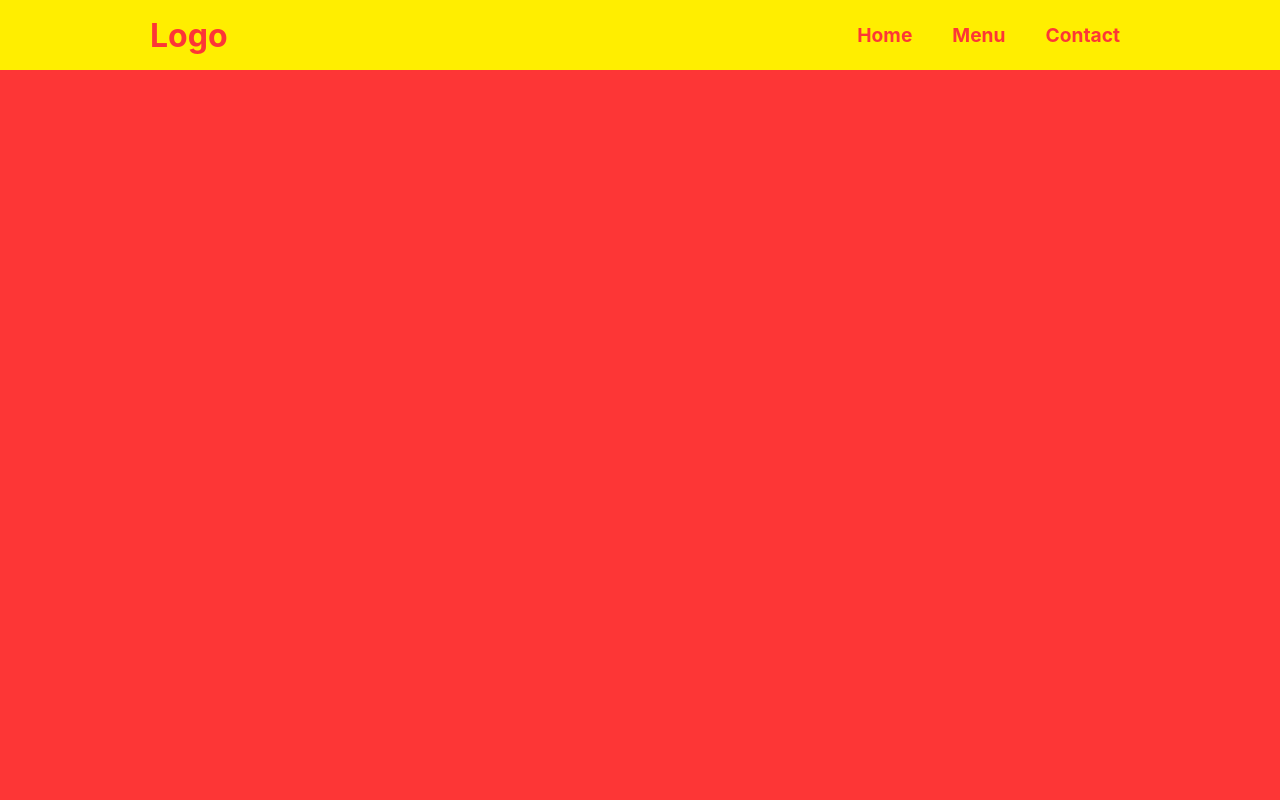
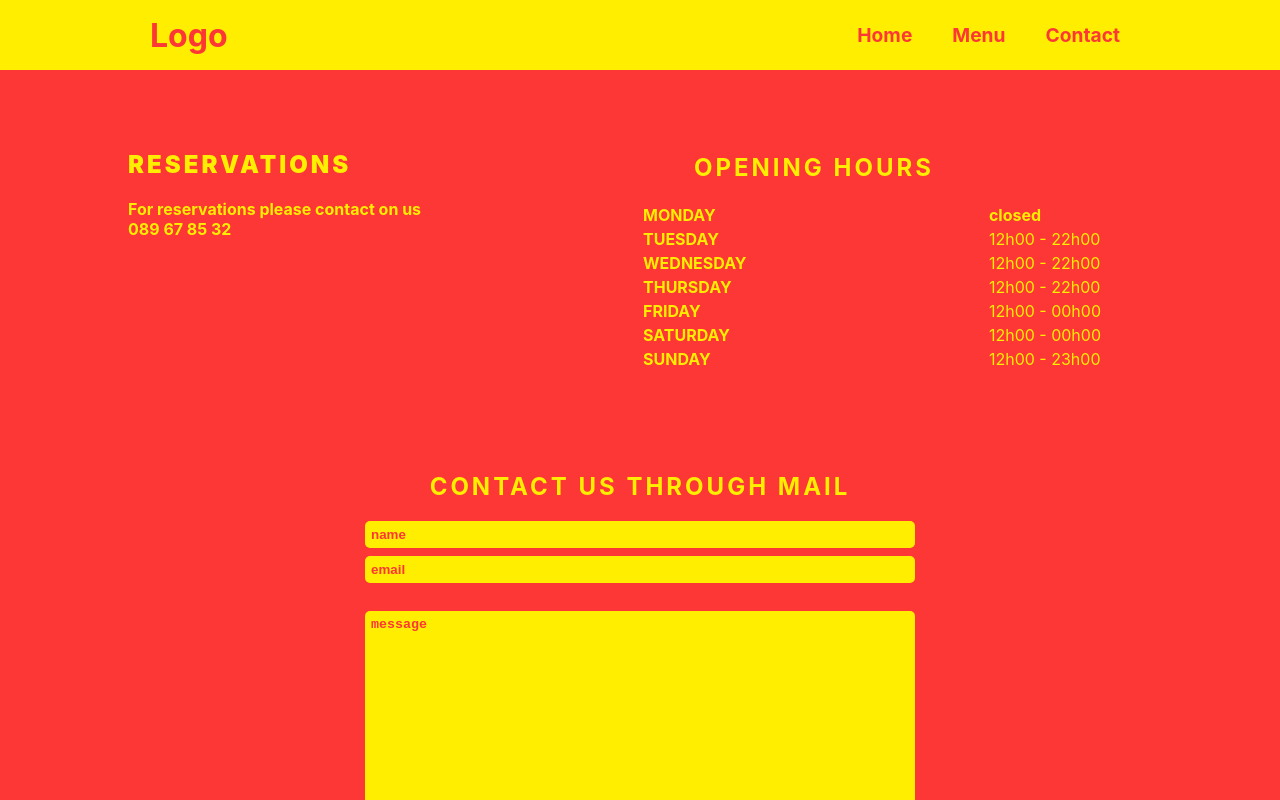
Before and after one commit to geoffreyjorissenpxl/BurgersAndBeers, a React (Create React App) app: page /contact in a window 1280 px wide. Built offline with nearby package versions, Linux system fonts and the light colour scheme; no server answers.

Commit message:
Add: layout creation contact-page

```diff
--- a/src/contact-page/contact-page.css
+++ b/src/contact-page/contact-page.css
@@ -0,0 +1,124 @@
+.contact-body{
+    height: 100vh;
+    padding-top:150px;
+    background-color: #fd3636;
+}
+
+.contact-body .grid-container{
+    margin: 0 10%;
+    display: grid;
+    grid-template-columns: 1fr 1fr;
+}
+
+.reservation-card {
+    color: #ffee00;
+    font-weight: bolder;
+}
+
+.reservation-title, th{
+    letter-spacing: 3px;
+    margin-bottom: 20px;
+    font-size: 1.5em;
+    font-weight: bolder;
+}
+
+
+table {
+    width: 100%;
+    color: #ffee00;
+
+}
+
+table img {
+    width: 25px;
+}
+
+th{
+    padding-bottom: 20px;
+}
+
+td{
+    text-align: left;
+}
+
+.form-container{
+    margin-top: 100px;
+
+}
+
+.form-container .reservation-title{
+    color: #ffee00;
+    text-align: center;
+}
+
+form {
+    margin: 0 auto;
+    width: 550px;
+}
+
+form input, textarea {
+    min-width: 100%;
+    max-width:100%;
+    margin-bottom: 8px;
+    border-radius: 5px;
+
+    border: 1px solid transparent;
+    background-color: #ffee00;
+    color: #fd3636;
+    font-weight: bolder;
+    padding: 5px;
+}
+
+form input::placeholder{
+    color: #fd3636;
+    font-weight: bolder;
+}
+
+form textarea::placeholder{
+    color: #fd3636;
+    font-weight: bolder;
+}
+
+form input:focus{
+    outline: none;
+    border:solid #000;
+
+}
+
+form textarea:focus{
+    outline: none;
+    border:solid #000;
+}
+
+form textarea{
+    min-height: 200px;
+    max-height: 400px;
+}
+
+.form-button {
+    border: 2px solid transparent;
+    box-shadow: inset 0 0 0 0 #fd3636;
+    transition: ease-out 0.1s;
+}
+.form-button:hover {
+    box-shadow: inset 600px 0 0 0 #fd3636;
+    color: #ffee00;
+    border: 2px solid #ffee00;
+}
+
+
+@media only screen and (max-width: 800px) {
+    .contact-body .grid-container {
+        grid-template-columns: 1fr;
+    }
+
+    .reservation-card{
+        margin-bottom: 100px;
+    }
+
+    form{
+        width: 80%;
+    }
+
+
+}
--- a/src/contact-page/contact-page.js
+++ b/src/contact-page/contact-page.js
@@ -1,8 +1,99 @@
+import './contact-page.css';
+import emailjs from 'emailjs-com';
+
 const ContactPage = () => {
+
+    function sendEmail(e){
+        e.preventDefault();
+        emailjs.sendForm("myRestaurantApp", "template_bt9nctg", e.target, "qGUEhlJj5ITF3YXcl")
+        .then((result) => {
+            console.log(result.text);
+        }, (error) => {
+            console.log(error.text);
+        });
+
+        e.target.reset();
+    }
     return (
-    <div>
+      <div className="contact-body">
+        <div className="grid-container">
+          <div className="reservation-card">
+            <div className="reservation-title">
+              RESERVATIONS</div>
+            <p>For reservations please contact on us</p>
+            <p>089 67 85 32</p>
+          </div>
 
-    </div> );
+          <div>
+            <table>
+              <tr>
+                <th>
+                  OPENING HOURS
+                </th>
+              </tr>
+              <tr>
+                <td>
+                  <strong>MONDAY</strong>
+                </td>
+                <td>
+                  <strong>closed</strong>
+                </td>
+              </tr>
+              <tr>
+                <td>
+                  <strong>TUESDAY</strong>
+                </td>
+                <td>12h00 - 22h00</td>
+              </tr>
+              <tr>
+                <td>
+                  <strong>WEDNESDAY</strong>
+                </td>
+                <td>12h00 - 22h00</td>
+              </tr>
+              <tr>
+                <td>
+                  <strong>THURSDAY</strong>
+                </td>
+                <td>12h00 - 22h00</td>
+              </tr>
+              <tr>
+                <td>
+                  <strong>FRIDAY</strong>
+                </td>
+                <td>12h00 - 00h00</td>
+              </tr>
+              <tr>
+                <td>
+                  <strong>SATURDAY</strong>
+                </td>
+                <td>12h00 - 00h00</td>
+              </tr>
+              <tr>
+                <td>
+                  <strong>SUNDAY</strong>
+                </td>
+                <td>12h00 - 23h00</td>
+              </tr>
+            </table>
+          </div>
+        </div>
+
+        <div className="form-container">
+          <div className="reservation-title">CONTACT US THROUGH MAIL</div>
+          <form onSubmit={sendEmail}>
+            <input placeholder="name" name='name' />
+            <br />
+            <input placeholder="email" name='email' />
+            <br />
+            <subject placeholder="subject" name='subject' /><br/>
+            <textarea type="text" placeholder="message" name='message' />
+            <br />
+            <input type="submit" value="Submit" className='form-button' />
+          </form>
+        </div>
+      </div>
+    );
 }
 
 export default ContactPage;
```
